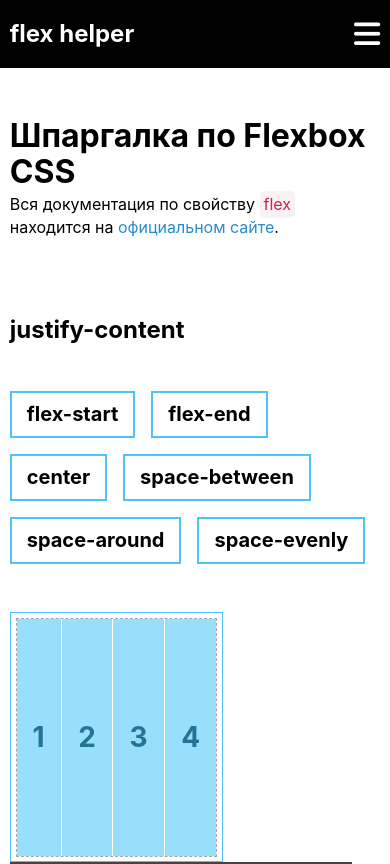
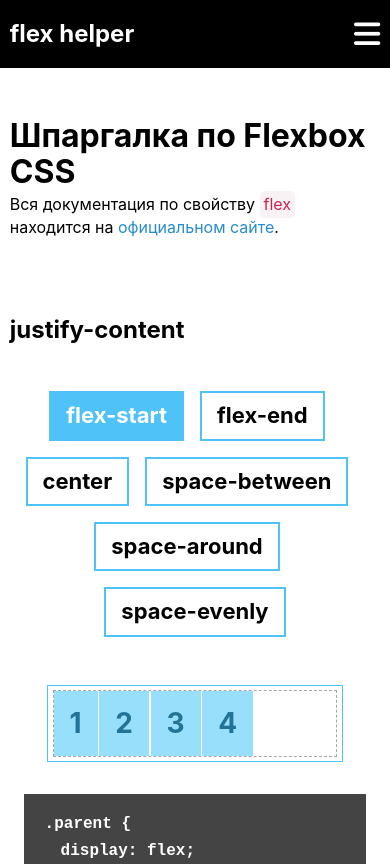
Before and after one commit to meys313/FlexBoxHelper-react-app, a React (Create React App) app: page / in a window 390 px wide. Shown: the top 864 px of the page. Built offline with nearby package versions, Linux system fonts and the light colour scheme.

Commit message:
адаптив

```diff
--- a/src/components/property/PropertyItem.tsx
+++ b/src/components/property/PropertyItem.tsx
@@ -45,7 +45,11 @@ export const PropertyItem: React.FC = () => {
             <h2>{property.name}</h2>
 
             <div className="property-buttons">
-                {values.map(value => <button className="property-btn" onClick={()=> setValue(value.name)}>{value.name}</button>)}
+                {values.map(v => <button
+                    className={`property-btn ${v.name === value? 'active': ''}`}
+                    onClick={()=> setValue(v.name)}>
+                    {v.name}
+                </button>)}
             </div>
 
             <div className="property-display">
--- a/src/components/property/propertyItem.scss
+++ b/src/components/property/propertyItem.scss
@@ -80,3 +80,22 @@
   //  end detail block
 
 }
+
+@media(max-width: 760px){
+  .property{
+    &-buttons{
+      justify-content: center;
+    }
+    &-btn{
+      font-size: 22px;
+    }
+    &-content__box, &-code__box{
+      flex-basis: 80%;
+      margin: 0 auto;
+      height: auto;
+    }
+    &-code__box{
+      margin-top: 2rem;
+    }
+  }
+}
```
